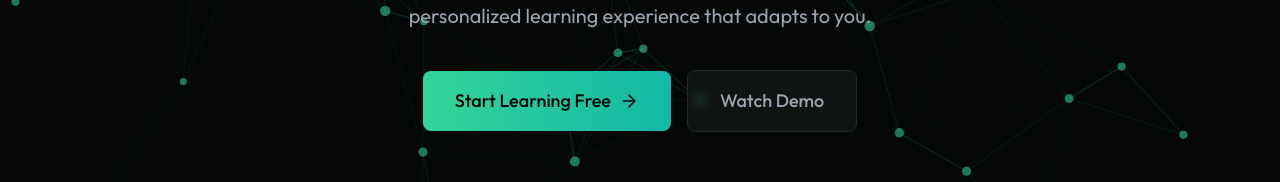
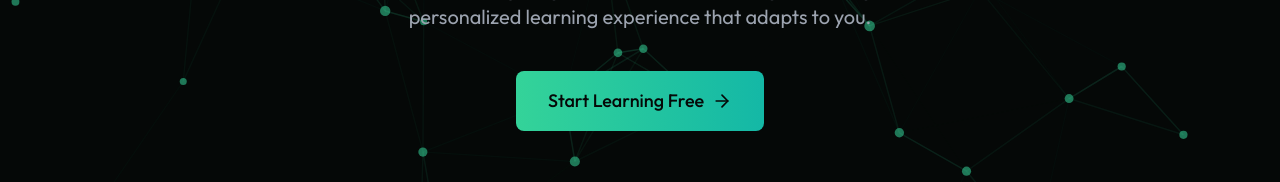
Before and after one commit to lucasarano/Forest, a React (Vite) app: page / in a window 1280 px wide. Shown: the part 322-504 px from the top of the page. Built offline with nearby package versions, Linux system fonts and the light colour scheme; no server answers.

Commit message:
Remove demo button which wasn't leading users anywhere

```diff
--- a/src/pages/Home.jsx
+++ b/src/pages/Home.jsx
@@ -189,9 +189,6 @@ const Home = () => {
                   </span>
                 </Button>
               </Link>
-              <Button variant="secondary" className="text-lg px-8 py-4">
-                Watch Demo
-              </Button>
             </div>
           </motion.div>
 
```
